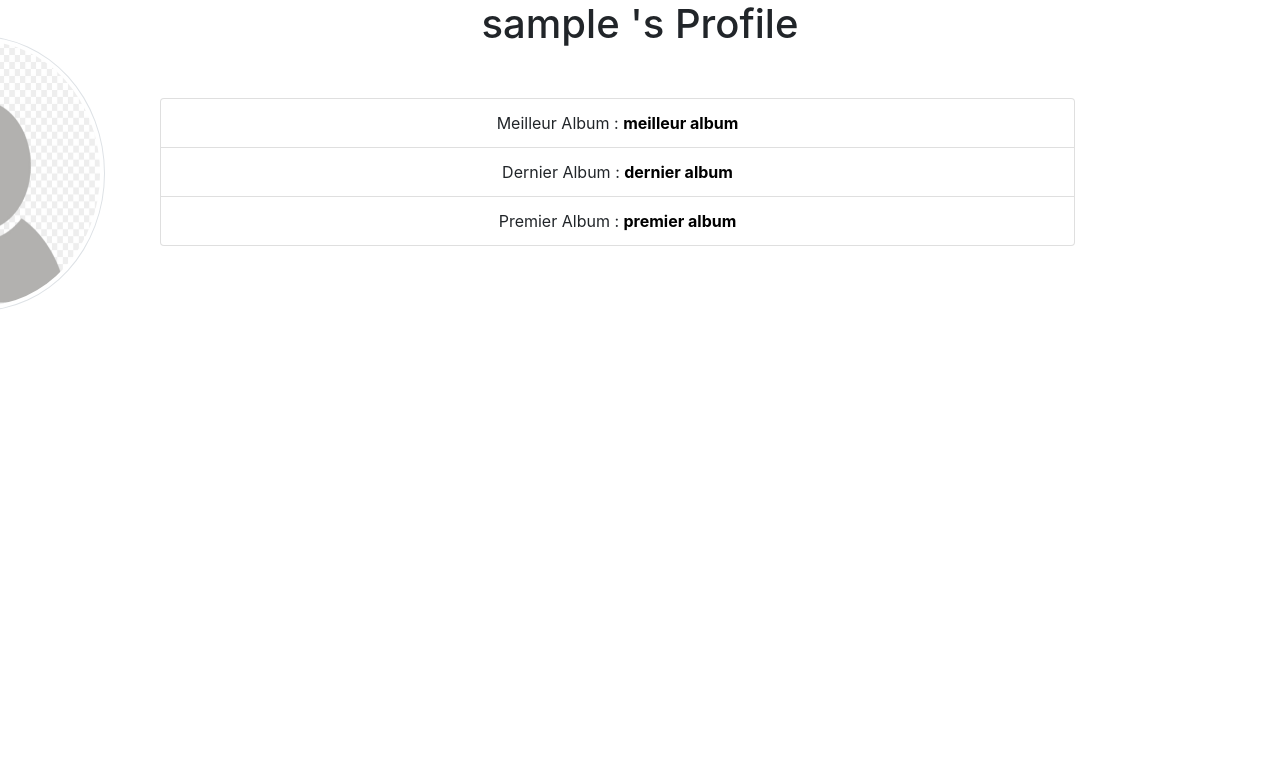
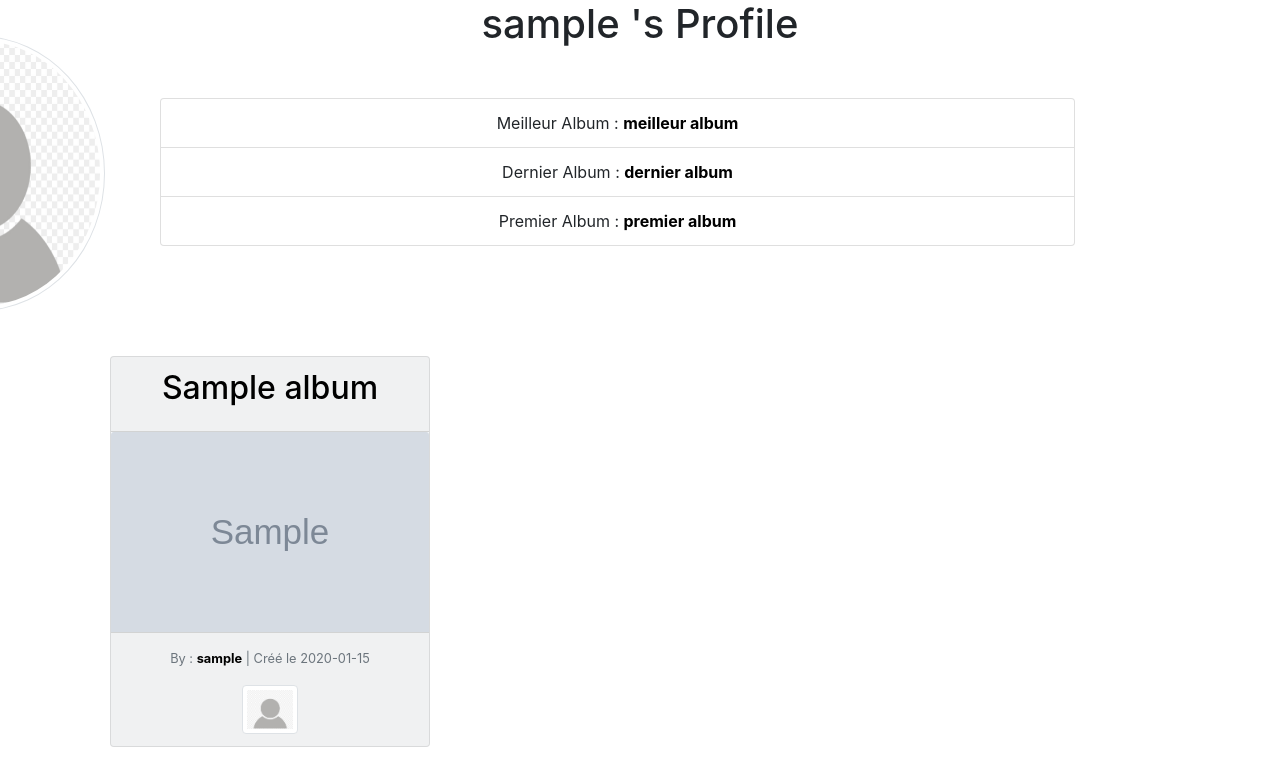
Before and after one commit to vex027/PFI_FINAL_WEB, a PHP site: the page made by profile.php in a window 1280 px wide. Shown: the part 310-1067 px from the top of the page. Before the commit the page ends 619 px from the top, so only its background shows below. Run offline with PHP 8.4, Linux system fonts and the light colour scheme; the visitor is signed in with stand-in values (Sample User, id 1); tables that the repository leaves empty hold one stand-in row (values such as "Sample post"); grey boxes marked "Sample" are stand-in pictures; some libraries are stand-ins or nearby versions.

Commit message:
List d'Album dans profile

```diff
--- a/CLASSES/ALBUM/album.php
+++ b/CLASSES/ALBUM/album.php
@@ -158,6 +158,14 @@ class Album{
         return $res;
     }
 
+    public static function list_albums_by_authorID($authorID)
+    {
+        $TDG = AlbumTDG::get_Instance();
+        $res = $TDG->get_by_authorID($authorID);
+        $TDG = null;
+        return $res;
+    }
+
     public static function create_album_list()
     {
         $albumList = array();
@@ -184,13 +192,17 @@ class Album{
         return $albumList;
     }
 
-    public static function list_albums_by_authorID($authorID)
+    public static function create_album_list_by_user($authorID)
     {
-        $TDG = AlbumTDG::get_Instance();
-        $res = $TDG->get_all_albums();
-        $TDG = null;
-        return $res;
-
+        $albumList = array();
+        $albums = Album::list_albums_by_authorID($authorID);
+        foreach($albums as $res)
+        {
+            $album = new Album();
+            $album->load_album($res['albumID']);
+            array_push($albumList,$album);
+        }
+        return $albumList;
     }
 
     public function get_likes()
--- a/HTML/profileview.php
+++ b/HTML/profileview.php
@@ -29,5 +29,19 @@
       </div>
 </div>
 <div class="container" style="margin-top:100px">
-  <?php  ?>
+  <?php
+    $albumList = Album::create_album_list_by_user($user->get_id());
+    if(!empty($albumList)){
+        echo "<div class=\"row\">";
+        foreach($albumList as $album){
+            echo "<div class=\"col-sm-4\">";
+            $album->display_album();
+            echo "</div>";
+        }
+        echo "</div>";
+    }
+    else{
+        echo "<h3>Aucun Album</h3>";
+    }
+  ?>
 </div>
--- a/profile.php
+++ b/profile.php
@@ -1,7 +1,7 @@
 <?php
     session_start();
     include "UTILS/sessionhandler.php";
-    include "CLASSES/USER/user.php";
+    include "CLASSES/ALBUM/album.php";
 
     $title = "Profile";
     $module = "profileview.php";
```
